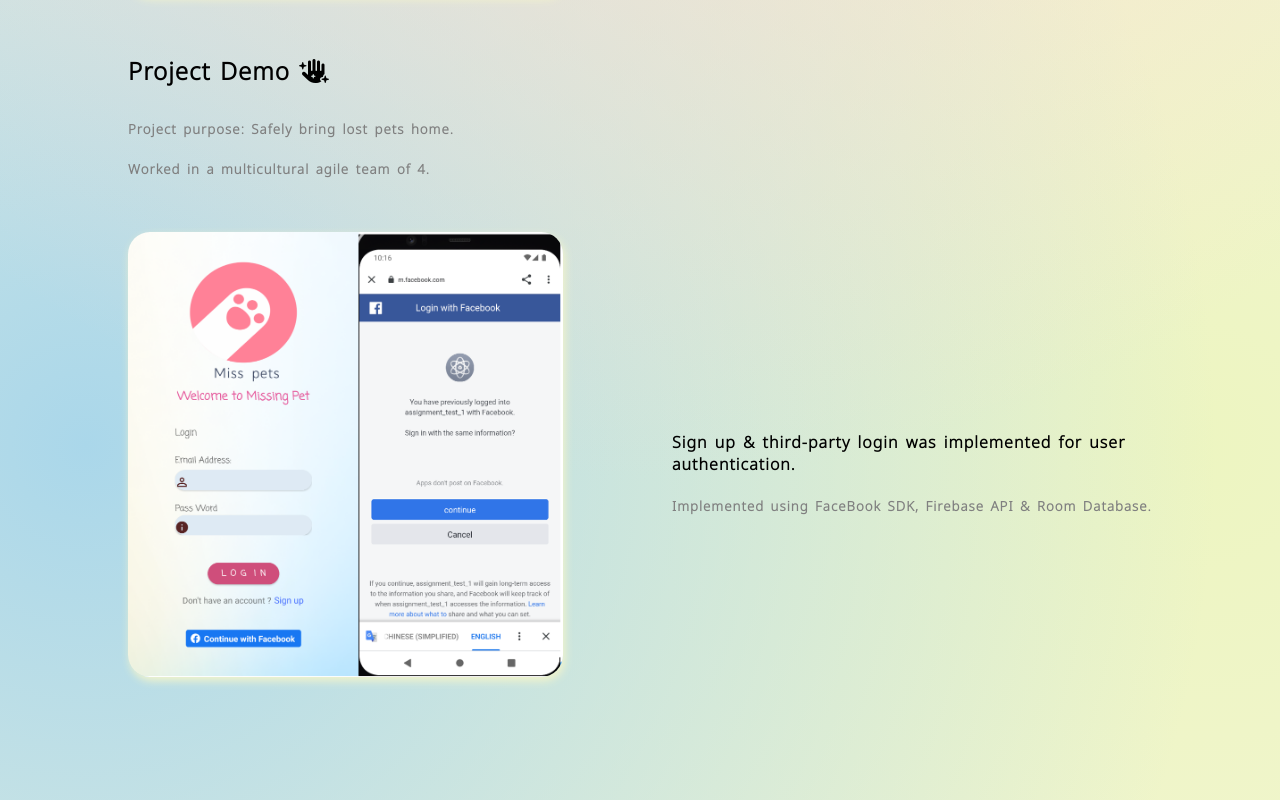
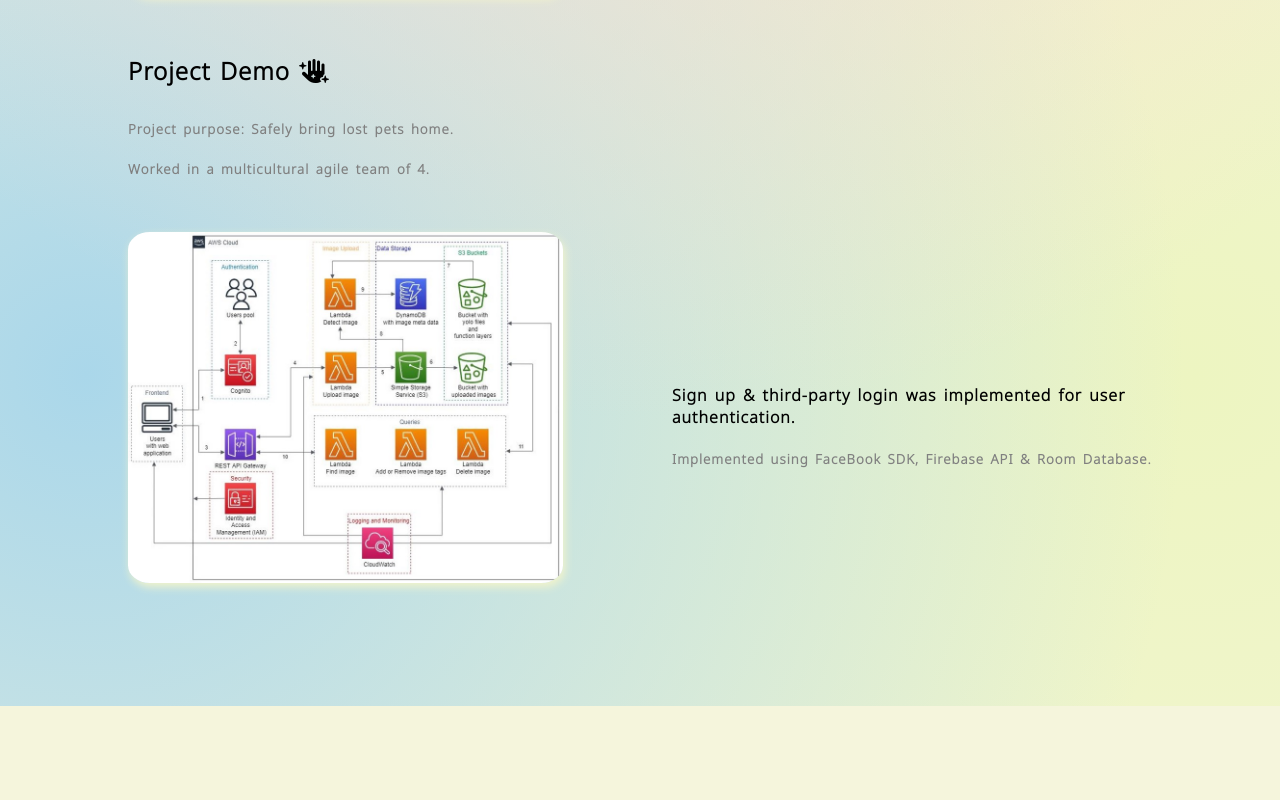
Before and after one commit to wangruoting/portfolio, a React (Create React App) app: page /fit5225 in a window 1280 px wide. Shown: the part 618-1418 px from the top of the page. After the commit the page ends 1324 px from the top, so only its background shows below. Built offline with nearby package versions, Linux system fonts and the light colour scheme.

Commit message:
IE video fixed

```diff
--- a/src/FIT5225/FIT5225.js
+++ b/src/FIT5225/FIT5225.js
@@ -40,7 +40,7 @@
 
                 <div className='FIT5225-intro-container'>
                     <div>
-                        <img className='FIT5225-pic login' src='../5046-login.png'></img>
+                        <img className='FIT5225-pic login' src='../5225-diagram.jpg'></img>
                     </div>
 
                     <div className='FIT5046-description-section login-desc'>
--- a/src/ie/IE.js
+++ b/src/ie/IE.js
@@ -45,7 +45,7 @@
                 <div className='ie-intro-container'>
                     {/* vaccine description section */}
                     <div>
-                        <video className='video vaccine' loop autoPlay muted>
+                        <video className='video vaccine' preload loop autoPlay muted playsInline='false'>
                             <source src='https://letsstoreinfolalal.s3.ap-southeast-2.amazonaws.com/2x-fast-ie-vaccine-edit.mp4' type="video/mp4"></source>
                         </video>
                     </div>
@@ -58,7 +58,7 @@
 
                     {/* outdoor 3d section */}
                     <div>
-                        <video className='video 3d' loop autoPlay muted>
+                        <video className='video 3d' preload loop autoPlay muted playsInline='false'>
                             <source src='https://letsstoreinfolalal.s3.ap-southeast-2.amazonaws.com/2x-fast-ie-3d-edit.mp4' type="video/mp4"></source>
                         </video>
                     </div>
@@ -70,7 +70,7 @@
 
                     {/* outdoor quiz description section */}
                     <div>
-                        <video className='video outdoor-quiz' loop autoPlay muted>
+                        <video className='video outdoor-quiz' preload loop autoPlay muted playsInline='false'>
                             <source src='https://letsstoreinfolalal.s3.ap-southeast-2.amazonaws.com/2x-fast-outdoor-quiz.mp4' type="video/mp4"></source>
                         </video>
                     </div>
@@ -80,6 +80,7 @@
                         <h4>Upon completion of the quiz, an interactive result analysis will be presented, showcasing the user's proficiency in different areas and providing insights on sections that require improvement.</h4>
                         {/* <h5 style={{ color: 'GrayText' }}>Implemented using </h5> */}
                     </div>
+
                     {/* outdoor intro section */}
                     {/* <div>
                         <video className='video outdoor-intro' loop autoPlay muted>
```
Also changed, not shown: public/5225-diagram.jpg (added).
